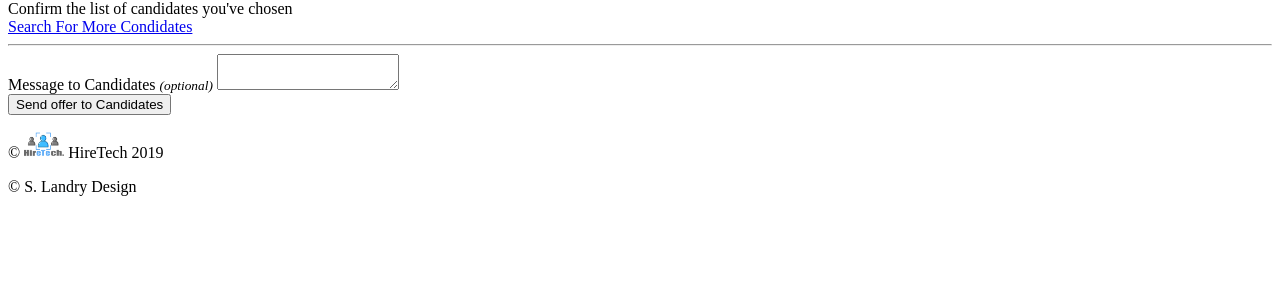
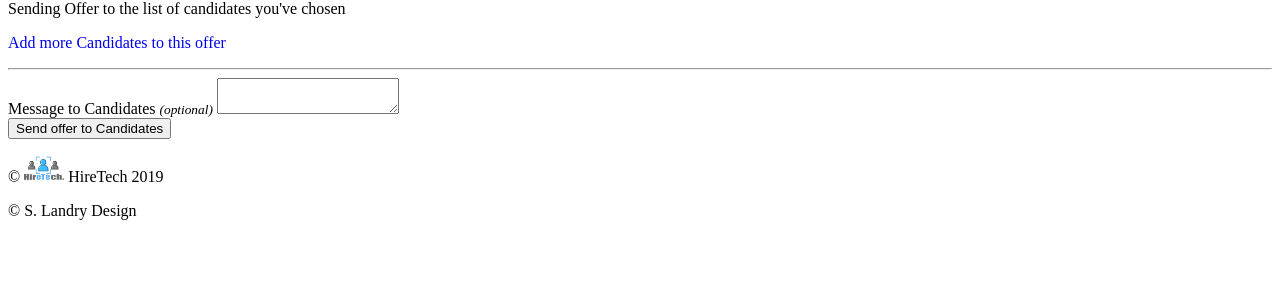
Before and after one commit to mugunga007/hiretech, a Yii app: template frontend/views/provider/selectedcandidatesbyjob.php in a window 1280 px wide. Shown: the part 44-344 px from the top of the page. Run offline with PHP 8.4 and a stand-in for Yii, Linux system fonts and the light colour scheme; the template is opened without the code that fills it, so the values that code supplies are empty; form fields are guessed from the names that the template uses; some libraries are stand-ins or nearby versions.

Commit message:
Add candidates to offer error correction

```diff
--- a/frontend/views/provider/selectedcandidatesbyjob.php
+++ b/frontend/views/provider/selectedcandidatesbyjob.php
@@ -34,17 +34,9 @@ $provider_id = Yii::$app->user->identity->provider->provider_id;
         <div class="col-md-2">
         </div>
         <div class="col-md-8">
-            <div class="well well-sm titlecolor"><i class="fa fa-clipboard-check"></i> Confirm the list of candidates you've chosen </div>
+            <div class="well well-sm titlecolor"><i class="fa fa-clipboard-check"></i> Sending Offer to the list of candidates you've chosen </div>
 
-            <div class="animated shake">
-            <a class="btn mybtnsuccess"
-               href="<?=Url::to(['provider/searchjobcandidates','provider_job_id'=>$provider_job_id,'job_type_id'=>$job_type_id])?>">
 
-                <i class="fa fa-search fa-2x"></i>  Search For More Condidates
-
-                </i>
-            </a>
-            </div>
             <?php
 
             echo ListView::widget([
@@ -58,6 +50,13 @@ $provider_id = Yii::$app->user->identity->provider->provider_id;
             ])
 
             ?>
+            <a href="<?=Url::to(['provider/searchjobcandidates','provider_job_id'=>$provider_job_id,'job_type_id'=>$job_type_id])?>"
+               style="text-decoration: none">
+            <div class="selectedlist text-center">
+                <i class="fa fa-user-plus fa-3x text-success"></i>
+                <p>Add more Candidates to this offer</p>
+            </div>
+            </a>
             <hr/>
 
 
```
Also changed, not shown: frontend/controllers/ProviderController.php (+6 -7 lines), frontend/views/provider/searchjobcandidates.php (+12 -0 lines), frontend/web/css/mystyle.css (+27 -1 lines).
